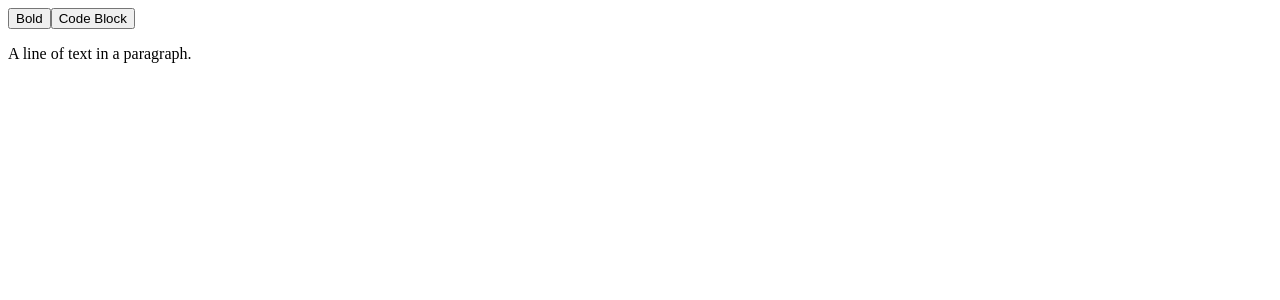
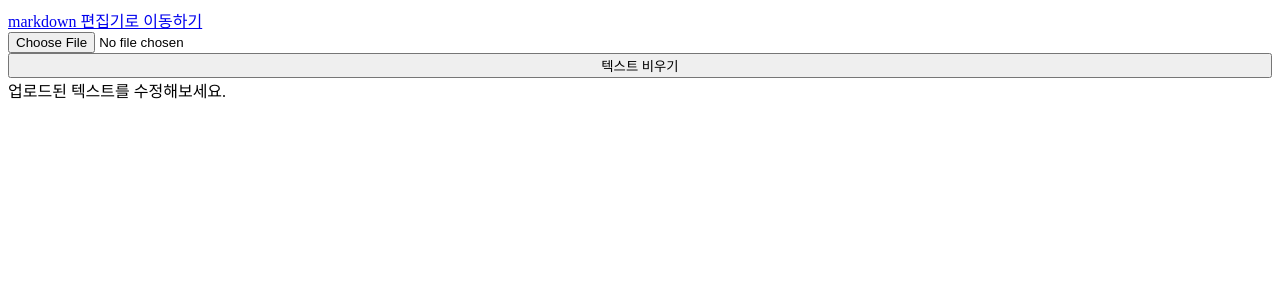
Before and after one commit to Gyuri092/slate.js-practice, a React (Vite) app: page / in a window 1280 px wide. Shown: the top 300 px of the page. Built offline with nearby package versions, Linux system fonts and the light colour scheme.

Commit message:
feat: txt file upload & create a file editable area

```diff
--- a/package.json
+++ b/package.json
@@ -10,8 +10,11 @@
     "preview": "vite preview"
   },
   "dependencies": {
+    "@emotion/react": "^11.11.0",
+    "@emotion/styled": "^11.11.0",
     "react": "^18.2.0",
     "react-dom": "^18.2.0",
+    "react-router-dom": "^6.11.2",
     "slate": "^0.94.1",
     "slate-react": "^0.94.2"
   },
--- a/src/App.tsx
+++ b/src/App.tsx
@@ -1,161 +1,7 @@
-import React, { useCallback, useState } from "react";
-import {
-  Editor,
-  Transforms,
-  createEditor,
-  BaseEditor,
-  Descendant,
-  Element,
-  Text,
-} from "slate";
-import {
-  Slate,
-  Editable,
-  withReact,
-  ReactEditor,
-  RenderLeafProps,
-  RenderElementProps,
-} from "slate-react";
-
-type CustomElement = { type: "paragraph" | "code"; children: CustomText[] };
-type CustomText = { type: string; text: string; bold: boolean };
-
-declare module "slate" {
-  interface CustomTypes {
-    Editor: BaseEditor & ReactEditor & { type: string };
-    Element: CustomElement;
-    Text: CustomText;
-  }
-}
+import Router from "./router";
 
 const App = () => {
-  const CustomEditor = {
-    isBoldMarkActive(editor: Editor) {
-      const [match] = Editor.nodes<CustomText>(editor, {
-        match: (n) => Text.isText(n) && n.bold === true,
-        universal: true,
-      });
-
-      return !!match;
-    },
-
-    isCodeBlockActive(editor: Editor) {
-      const [match] = Editor.nodes(editor, {
-        match: (n) => n.type === "code",
-      });
-
-      return !!match;
-    },
-
-    toggleBoldMark(editor: Editor) {
-      const isActive = CustomEditor.isBoldMarkActive(editor);
-      Transforms.setNodes<CustomText>(
-        editor,
-        { bold: isActive ? false : true },
-        { match: (n) => Text.isText(n), split: true }
-      );
-    },
-
-    toggleCodeBlock(editor: Editor) {
-      const isActive = CustomEditor.isCodeBlockActive(editor);
-      Transforms.setNodes(
-        editor,
-        { type: isActive ? "paragraph" : "code" },
-        { match: (n) => Element.isElement(n) && Editor.isBlock(editor, n) }
-      );
-    },
-  };
-
-  const initialValue: Descendant[] = [
-    {
-      type: "paragraph",
-      children: [
-        { text: "A line of text in a paragraph.", type: "", bold: false },
-      ],
-    },
-  ];
-  const [editor] = useState(() => withReact(createEditor()));
-
-  const renderElement = useCallback((props: RenderElementProps) => {
-    switch (props.element.type) {
-      case "code":
-        return <CodeElement {...props} />;
-      default:
-        return <DefaultElement {...props} />;
-    }
-  }, []);
-
-  const renderLeaf = useCallback((props: RenderLeafProps) => {
-    return <Leaf {...props} />;
-  }, []);
-
-  return (
-    // Add a toolbar with buttons that call the same methods.
-    <Slate editor={editor} value={initialValue}>
-      <div>
-        <button
-          onMouseDown={(event) => {
-            event.preventDefault();
-            CustomEditor.toggleBoldMark(editor);
-          }}
-        >
-          Bold
-        </button>
-        <button
-          onMouseDown={(event) => {
-            event.preventDefault();
-            CustomEditor.toggleCodeBlock(editor);
-          }}
-        >
-          Code Block
-        </button>
-      </div>
-      <Editable
-        renderElement={renderElement}
-        renderLeaf={renderLeaf}
-        onKeyDown={(event) => {
-          if (!event.ctrlKey) {
-            return;
-          }
-
-          switch (event.key) {
-            case "`": {
-              event.preventDefault();
-              CustomEditor.toggleCodeBlock(editor);
-              break;
-            }
-
-            case "b": {
-              event.preventDefault();
-              CustomEditor.toggleBoldMark(editor);
-              break;
-            }
-          }
-        }}
-      />
-    </Slate>
-  );
+  return <Router />;
 };
 
-const CodeElement = (props: RenderElementProps) => {
-  return (
-    <pre {...props.attributes}>
-      <code>{props.children}</code>
-    </pre>
-  );
-};
-const DefaultElement = (props: RenderElementProps) => {
-  return <p {...props.attributes}>{props.children}</p>;
-};
 export default App;
-
-const Leaf = (props: RenderLeafProps) => {
-  return (
-    <span
-      {...props.attributes}
-      style={{ fontWeight: props.leaf.bold ? "bold" : "normal" }}
-    >
-      {props.children}
-    </span>
-  );
-};
--- /dev/null
+++ b/src/components/MarkdownLoader.tsx
@@ -0,0 +1,23 @@
+import { useState } from "react";
+import { Link } from "react-router-dom";
+import { Descendant, createEditor } from "slate";
+import { Editable, Slate, withReact } from "slate-react";
+
+export const MarkdownLoader = () => {
+  const [editor] = useState(() => withReact(createEditor()));
+  const initialValue: Descendant[] = [
+    {
+      type: "text",
+      children: [{ text: "markdown 텍스트를 수정해보세요." }],
+    },
+  ];
+
+  return (
+    <>
+      <Link to={"/"}>txt 편집기로 이동하기</Link>
+      <Slate editor={editor} value={initialValue}>
+        <Editable></Editable>
+      </Slate>
+    </>
+  );
+};
--- /dev/null
+++ b/src/components/TextfileLoader.tsx
@@ -0,0 +1,99 @@
+import React, { useState } from "react";
+import { Link } from "react-router-dom";
+import { BaseEditor, Transforms, Descendant, createEditor } from "slate";
+import {
+  ReactEditor,
+  withReact,
+  Slate,
+  Editable,
+  useSlateStatic,
+} from "slate-react";
+import { css } from "@emotion/react";
+
+export const TextfileLoader = () => {
+  const [editor] = useState(() => withReact(createEditor()));
+
+  const initialValue: Descendant[] = [
+    {
+      type: "paragraph",
+      children: [{ text: "업로드된 텍스트를 수정해보세요." }],
+    },
+  ];
+
+  const insertFile = (editor: BaseEditor & ReactEditor, testText: string) => {
+    Transforms.insertNodes(
+      editor,
+      {
+        type: "paragraph",
+        children: [{ text: testText }],
+      },
+      { at: [editor.children.length] }
+    );
+  };
+
+  const handleChange = (
+    event: React.ChangeEvent<HTMLInputElement>,
+    editor: BaseEditor & ReactEditor
+  ) => {
+    if (event.target.files) {
+      const reader = new FileReader();
+      reader.readAsText(event?.target.files[0]);
+
+      reader.onloadend = () => {
+        const testText = reader.result;
+        typeof testText === "string" &&
+          testText &&
+          insertFile(editor, testText);
+      };
+    }
+  };
+
+  const ImportFile = () => {
+    const editor = useSlateStatic();
+    return (
+      <input
+        type="file"
+        accept=".txt"
+        onChange={() => handleChange(event, editor)}
+      />
+    );
+  };
+
+  const RemoveText = () => {
+    return (
+      <button
+        onClick={() => {
+          const lengthArray = Array.from(
+            Array(editor.children.length),
+            (value, index) => index
+          );
+
+          lengthArray.forEach((elem) => {
+            Transforms.removeNodes(editor, {
+              at: [elem, 0],
+            });
+          });
+        }}
+      >
+        텍스트 비우기
+      </button>
+    );
+  };
+
+  return (
+    <div
+      css={css`
+        display: flex;
+        flex-direction: column;
+      `}
+    >
+      <Link to={"/markdown"}>markdown 편집기로 이동하기</Link>
+
+      <Slate editor={editor} value={initialValue}>
+        <ImportFile />
+        <RemoveText />
+        <Editable></Editable>
+      </Slate>
+    </div>
+  );
+};
--- /dev/null
+++ b/src/router.tsx
@@ -0,0 +1,16 @@
+import { BrowserRouter, Route, Routes } from "react-router-dom";
+import { TextfileLoader } from "./components/TextfileLoader";
+import { MarkdownLoader } from "./components/MarkdownLoader";
+
+const Router = () => {
+  return (
+    <BrowserRouter>
+      <Routes>
+        <Route path="/" element={<TextfileLoader />} />
+        <Route path="/markdown" element={<MarkdownLoader />} />
+      </Routes>
+    </BrowserRouter>
+  );
+};
+
+export default Router;
--- a/tsconfig.json
+++ b/tsconfig.json
@@ -12,6 +12,7 @@
     "isolatedModules": true,
     "noEmit": true,
     "jsx": "react-jsx",
+    "jsxImportSource": "@emotion/react",
 
     /* Linting */
     "strict": true,
```
Also changed, not shown: src/types/type.ts (added, +13 -0 lines), 1 other file (tests, documents, lock files or other folders).
